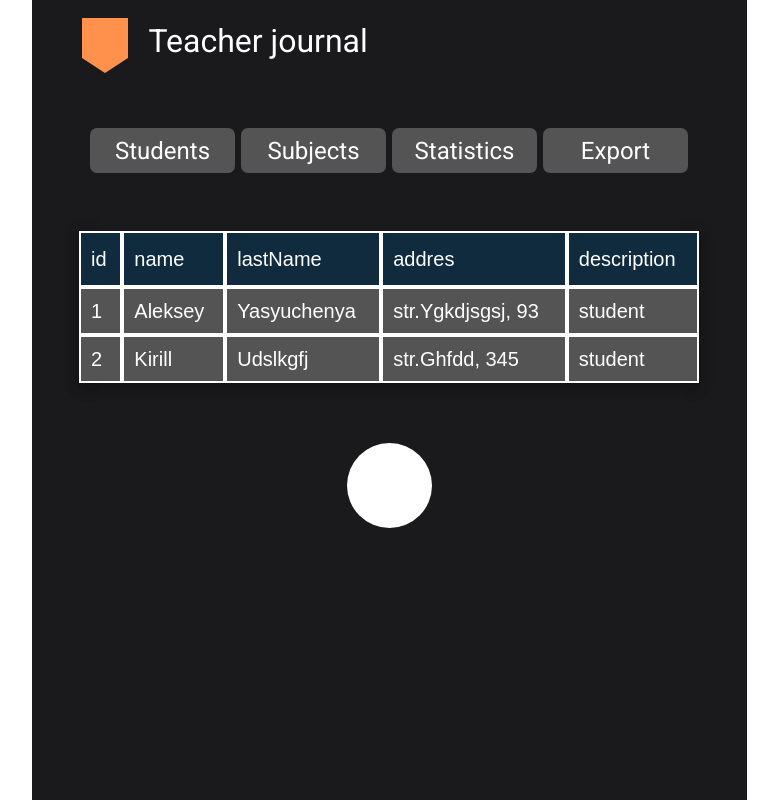
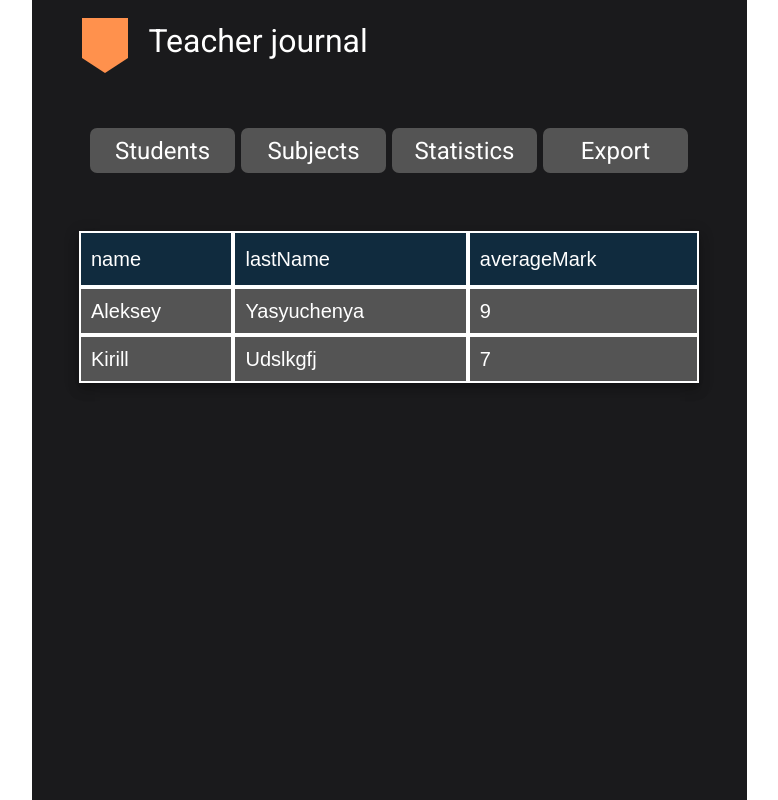
Before and after one commit to SpaceEarth/teacherJournal, an Angular app: page /subjects-table/1 in a window 1280 px wide. Before the commit this address led to /students-table. Shown: the top 800 px of the page, without its empty margins (251-1029 px from the left). Built offline with nearby package versions, Linux system fonts and the light colour scheme.

Commit message:
feat: add subjects-table component

```diff
--- a/src/app/app-routing.module.ts
+++ b/src/app/app-routing.module.ts
@@ -7,6 +7,7 @@ import { SubjectsListComponent } from './components/subjects/subjects-list/subje
 import { SubjectsFormComponent } from './components/subjects/subjects-form/subjects-form.component';
 import { StudentsTableComponent } from './components/students/students-table/students-table.component';
 import { StudentsFormComponent } from './components/students/students-form/students-form.component';
+import { SubjectsTableComponent } from './components/subjects/subjects-table/subjects-table.component';
 
 
 const routes: Routes = [
@@ -14,6 +15,7 @@ const routes: Routes = [
   { path: 'students-form', component: StudentsFormComponent },
   { path: 'subjects-list', component: SubjectsListComponent },
   { path: 'subjects-form', component: SubjectsFormComponent },
+  { path: 'subjects-table/:id', component: SubjectsTableComponent },
   { path: 'statistics', component: StatisticsComponent },
   { path: 'export', component: ExportComponent },
   { path: 'subjects',
--- a/src/app/app.module.ts
+++ b/src/app/app.module.ts
@@ -16,6 +16,7 @@ import { SubjectsListComponent } from './components/subjects/subjects-list/subje
 import { SubjectsFormComponent } from './components/subjects/subjects-form/subjects-form.component';
 import { StudentsTableComponent } from './components/students/students-table/students-table.component';
 import { StudentsFormComponent } from './components/students/students-form/students-form.component';
+import { SubjectsTableComponent } from './components/subjects/subjects-table/subjects-table.component';
 
 @NgModule({
   declarations: [
@@ -29,7 +30,8 @@ import { StudentsFormComponent } from './components/students/students-form/stude
     SubjectsListComponent,
     SubjectsFormComponent,
     StudentsTableComponent,
-    StudentsFormComponent
+    StudentsFormComponent,
+    SubjectsTableComponent
   ],
   imports: [
     BrowserModule,
--- a/src/app/components/subjects/subjects-list/subjects-list.component.html
+++ b/src/app/components/subjects/subjects-list/subjects-list.component.html
@@ -2,7 +2,7 @@
     List of subjects:
 </h2>
 <div class="subject-container">
-    <div *ngFor="let subject of subjects" class="subject-block">
+    <div *ngFor="let subject of subjects" class="subject-block" [routerLink]="['/subjects-table', subject.id]">
         {{subject.name}}
     </div>
 </div>
--- a/src/app/components/subjects/subjects-list/subjects-list.component.scss
+++ b/src/app/components/subjects/subjects-list/subjects-list.component.scss
@@ -30,4 +30,8 @@ h2 {
         color: white;
         font-size: 1.75rem;
     }
+
+    .subject-block:hover {
+        cursor: pointer;
+    }
 }
--- /dev/null
+++ b/src/app/components/subjects/subjects-table/subjects-table.component.html
@@ -0,0 +1,4 @@
+<app-table
+    [data]="students"
+    [displayedColumns]="columns"
+></app-table>
--- /dev/null
+++ b/src/app/components/subjects/subjects-table/subjects-table.component.ts
@@ -0,0 +1,21 @@
+import { Component, OnInit } from '@angular/core';
+import { Student } from 'src/app/common/entities/student';
+import { students } from 'src/app/common/constants/constants-students';
+
+@Component({
+  selector: 'app-subjects-table',
+  templateUrl: './subjects-table.component.html',
+  styleUrls: ['./subjects-table.component.scss']
+})
+export class SubjectsTableComponent implements OnInit {
+  students: Array<Student>;
+  columns: Array<string>;
+
+  constructor() { }
+
+  ngOnInit(): void {
+    this.students = students;
+    this.columns = ['name', 'lastName', 'averageMark'];
+  }
+
+}
```
Also changed, not shown: src/app/components/subjects/subjects-table/subjects-table.component.scss (added), 1 other file (tests, documents, lock files or other folders).
